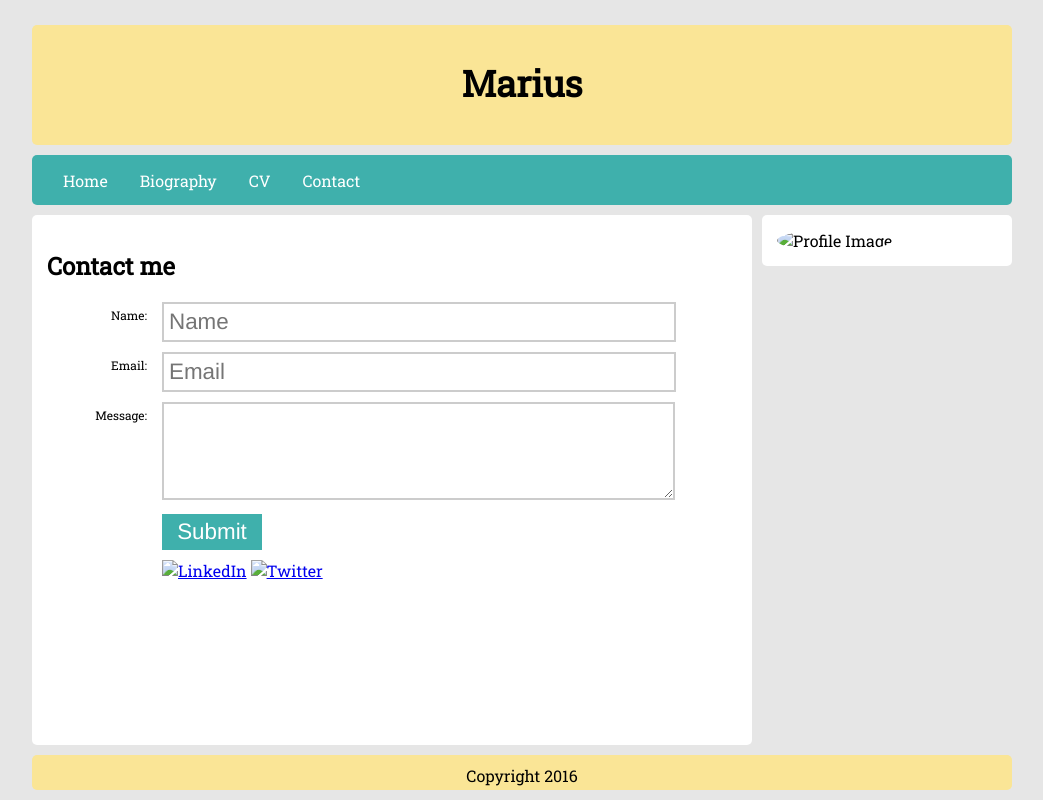
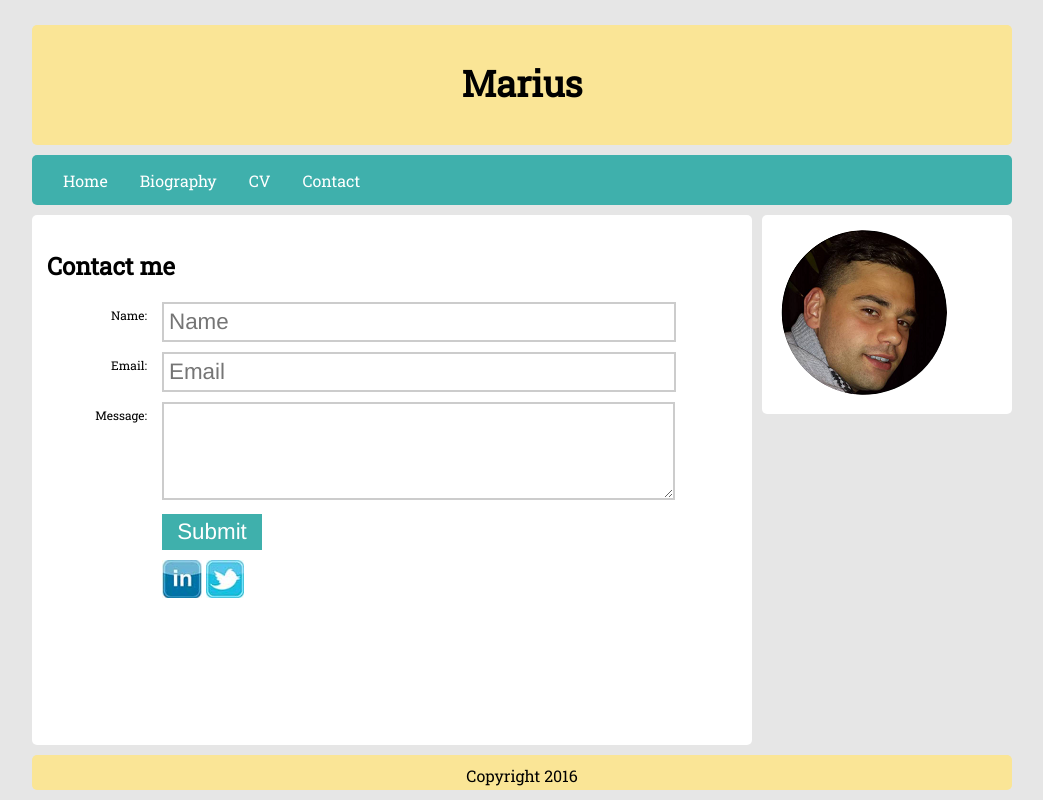
Before and after one commit to Ironm85/csy1018-assign1, a plain HTML site: page contact.html in a window 1280 px wide. Shown: the whole page, without its empty margins (118-1161 px from the left). Drawn offline with Linux system fonts and the light colour scheme; files that its build step writes are made by us from their sources.

Commit message:
Update contact.html

```diff
--- a/contact.html
+++ b/contact.html
@@ -8,7 +8,7 @@
     <meta name="author" content="Marius">
 
     <!-- LOAD CSS STYLE -->
-    <link rel="stylesheet" href="css/style.css">
+    <link rel="stylesheet" href="style.css">
 </head>
 <body>
     <!-- MAIN CONTAINER DIV -->
@@ -46,14 +46,14 @@
 
             <!-- SOCIAL ICONS -->
             <div id="social-icons">
-                <a href="http://www.linkedin.com"><img class="linkedin" src="img/lin.jpg" alt="LinkedIn" /></a>
-                <a href="http://www.twitter.com"><img class="twitter" src="img/twt.jpg" alt="Twitter" /></a>
+                <a href="http://www.linkedin.com"><img class="linkedin" src="lin.jpg" alt="LinkedIn" /></a>
+                <a href="http://www.twitter.com"><img class="twitter" src="twt.jpg" alt="Twitter" /></a>
             </div>
         </form>
 	</div>
     <!-- PROFILE IMAGE -->
 	<div id="imagebar">
-	     <img class="img-round" src="img/profile1.png" alt="Profile Image" />
+	     <img class="img-round" src="profile1.png" alt="Profile Image" />
 	</div>
     <!-- FOOTER -->
 	<div id="footer">
```
